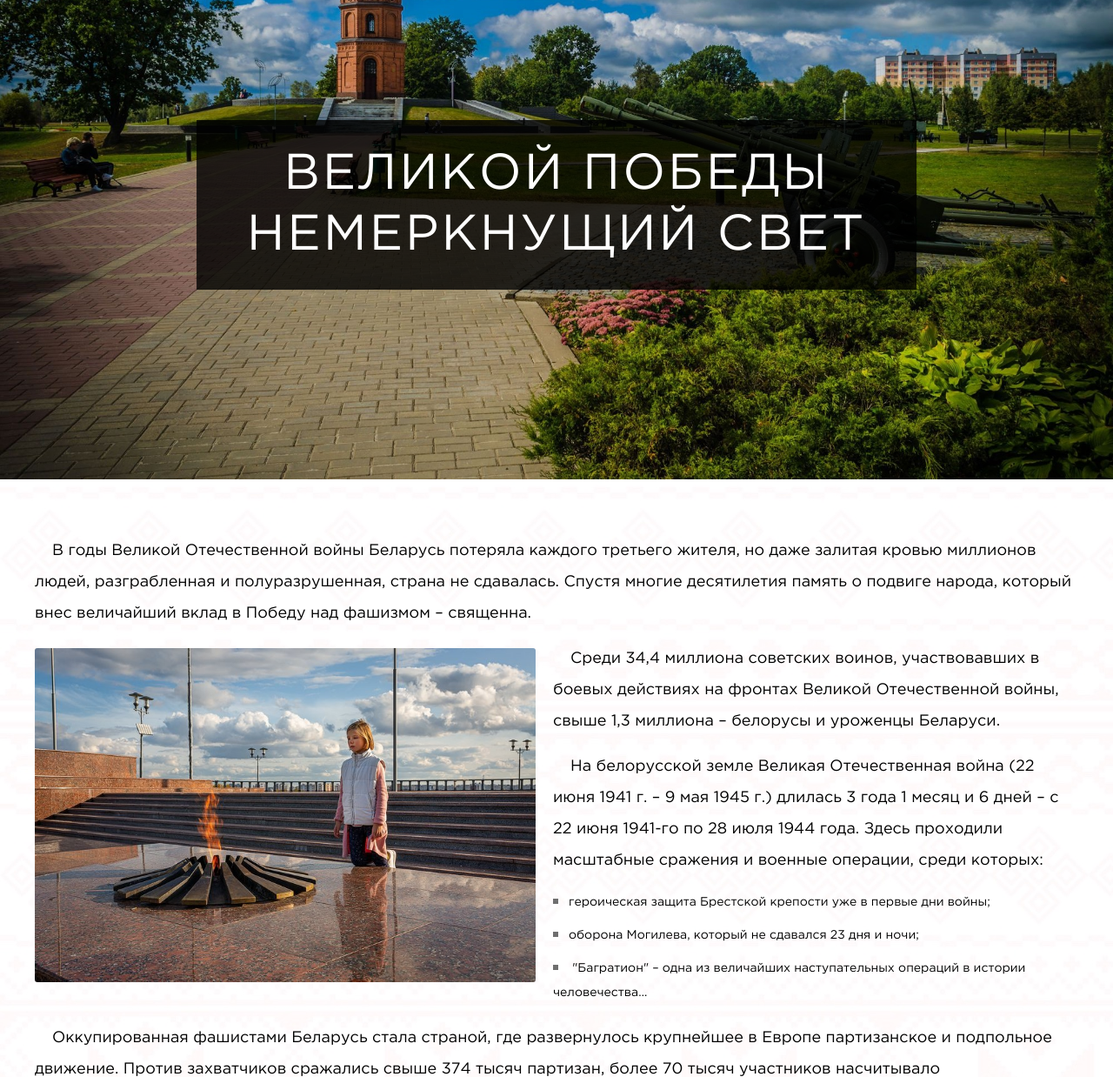
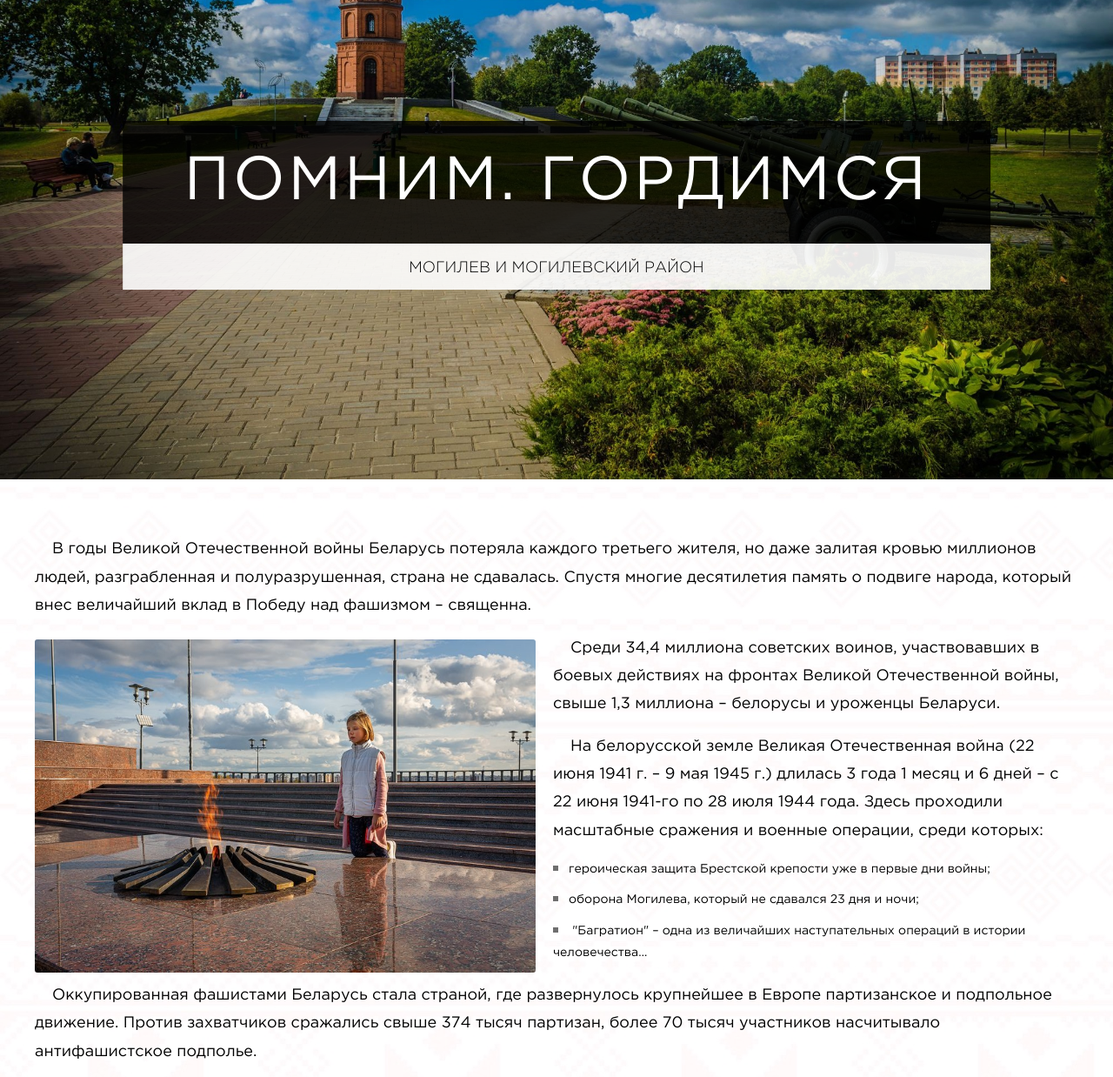
Before and after one commit to chenaski/mogilev, a website: page src/index.html in a window 1280 px wide. Shown: the part 200-1438 px from the top of the page at 87% size. Drawn offline with Linux system fonts and the light colour scheme; files whose address does not match are found by name.

Commit message:
some fixes

```diff
--- a/src/index.html
+++ b/src/index.html
@@ -130,9 +130,8 @@
       </picture>
 
       <div class="page-header__content">
-        <h1 class="page-header__title">
-          Великой победы <br />немеркнущий свет
-        </h1>
+        <h1 class="page-header__title">ПОМНИМ. ГОРДИМСЯ</h1>
+        <p class="page-header__subtitle">Могилев и Могилевский район</p>
       </div>
     </section>
 
--- a/src/styles/common.css
+++ b/src/styles/common.css
@@ -158,6 +158,7 @@ button {
   padding: 1em 1em .8em;
   font-weight: 200;
   font-size: 1.4vw;
+  line-height: calc(1.2 + var(--extra-line-height));
   background: rgba(255, 255, 255, .9);
 }
 
--- a/src/styles/index.css
+++ b/src/styles/index.css
@@ -12,14 +12,14 @@ body {
 
 .page-header__title {
   padding: .5em 1em;
-  font-size: 4.5vw;
-  line-height: calc(1.2 + var(--extra-line-height));
+  font-size: 5.5vw;
   white-space: nowrap;
 }
 
 /* page-description */
 
 .page-description {
+  z-index: 1;
   width: 1200px;
   margin: 5vw auto 0;
   font-size: 1.125rem;
@@ -27,6 +27,7 @@ body {
 }
 
 .page-description p {
+  margin-bottom: 16px;
   text-indent: 20px;
 }
 
@@ -42,10 +43,6 @@ body {
   overflow: hidden;
   border-radius: 3px;
   outline: none;
-}
-
-.page-description p {
-  margin-bottom: 16px;
 }
 
 .page-description p:last-child {
@@ -168,11 +165,6 @@ body {
   margin-bottom: 20px;
   font-weight: 700;
   font-size: 1.125rem;
-}
-
-.page-description {
-  z-index: 1;
-  line-height: calc(2 + var(--extra-line-height));
 }
 
 .section__link {
```
Also changed, not shown: src/places.html (+1 -1 lines).
